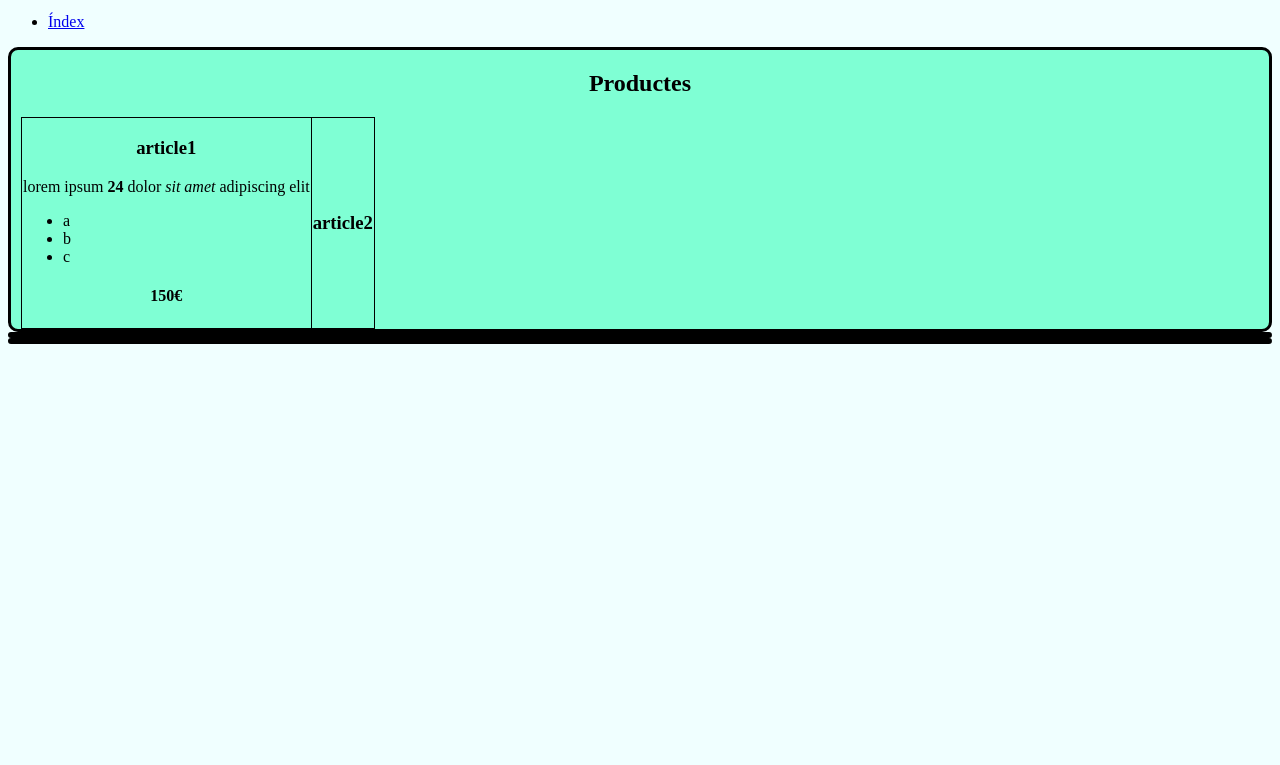
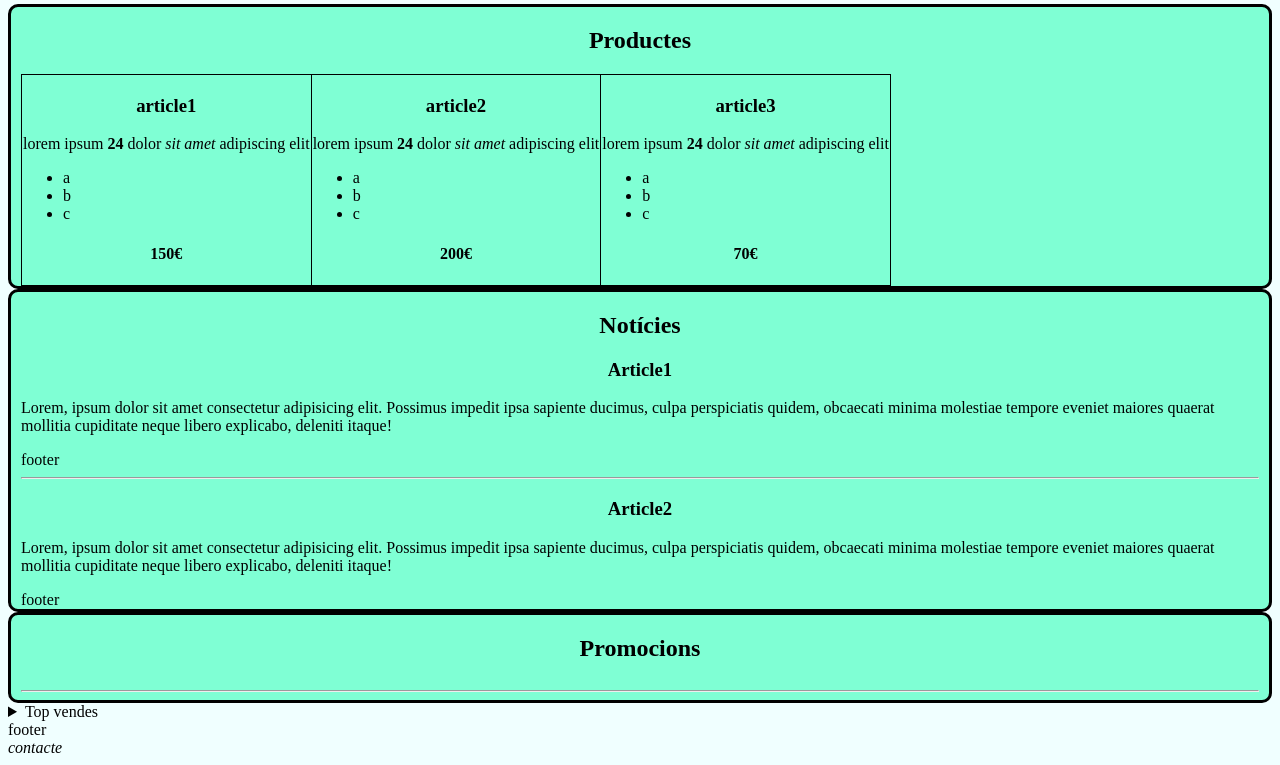
Before and after one commit to Joan-Calvet/smx-a2-html, a plain HTML site: page 05_icv_components/index.html in a window 1280 px wide. Shown: the part 137-902 px from the top of the page. Before the commit the page ends 800 px from the top, so only its background shows below. Drawn offline with Linux system fonts and the light colour scheme.

Commit message:
Add files via upload

```diff
--- a/05_icv_components/index.html
+++ b/05_icv_components/index.html
@@ -9,7 +9,6 @@
 <body>
     <header>
         <h1>ICVcomponents</h1>
-
     </header>
     <nav>
         <ul>
@@ -33,14 +32,60 @@
                     </td>
                     <td>
                         <h3>article2</h3>
+                        <p>lorem ipsum <strong>24</strong> dolor <em>sit amet</em> adipiscing elit</p>
+                        <ul>
+                            <li>a</li>
+                            <li>b</li>
+                            <li>c</li>
+                        </ul>
+                        <h4>200€</h4>
+                    </td>
+                    <td>
+                        <h3>article3</h3>
+                        <p>lorem ipsum <strong>24</strong> dolor <em>sit amet</em> adipiscing elit</p>
+                        <ul>
+                            <li>a</li>
+                            <li>b</li>
+                            <li>c</li>
+                        </ul>
+                        <h4>70€</h4>
                     </td>
                 </tr>
             </table>
         </section>
-        <section></section>
-        <section></section>
+        <section>
+            <h2>Notícies</h2>
+            <article>
+                <header><h3>Article1</h3></header>
+                <p>Lorem, ipsum dolor sit amet consectetur adipisicing elit. Possimus impedit ipsa sapiente ducimus, culpa perspiciatis quidem, obcaecati minima molestiae tempore eveniet maiores quaerat mollitia cupiditate neque libero explicabo, deleniti itaque!</p>
+                <footer>footer</footer>
+            </article>
+            <hr>
+            <article>
+                <header><h3>Article2</h3></header>
+                <p>Lorem, ipsum dolor sit amet consectetur adipisicing elit. Possimus impedit ipsa sapiente ducimus, culpa perspiciatis quidem, obcaecati minima molestiae tempore eveniet maiores quaerat mollitia cupiditate neque libero explicabo, deleniti itaque!</p>
+                <footer>footer</footer>
+            </article>
+        </section>
+        <section>
+        <h2>Promocions</h2>
+        <table></table>
+        <hr>
+        <table></table>
+        </section>
     </main>
-    <aside></aside>
-    <footer></footer>
+    <aside>
+        <details>
+            <summary>Top vendes</summary>
+            <ul>
+                <li><a href="">1</a></li>
+                <li><a href="">2</a></li>
+                <li><a href="">3</a></li>
+            </ul>
+        </details>
+    </aside>
+    <footer>
+        footer <address>contacte</address>
+    </footer>
 </body>
 </html>
--- a/05_icv_components/style.css
+++ b/05_icv_components/style.css
@@ -3,7 +3,7 @@ body{
 }
 
 
-header{
+h1{
     width: min-content;
     margin: auto;
     border: solid;
```
Also changed, not shown: 06_coŀlecció_videojocs/index.html (+48 -0 lines), 07_youtube/index.html (+11 -0 lines), 06_coŀlecció_videojocs/OIP-2772142657.jpeg (added).
